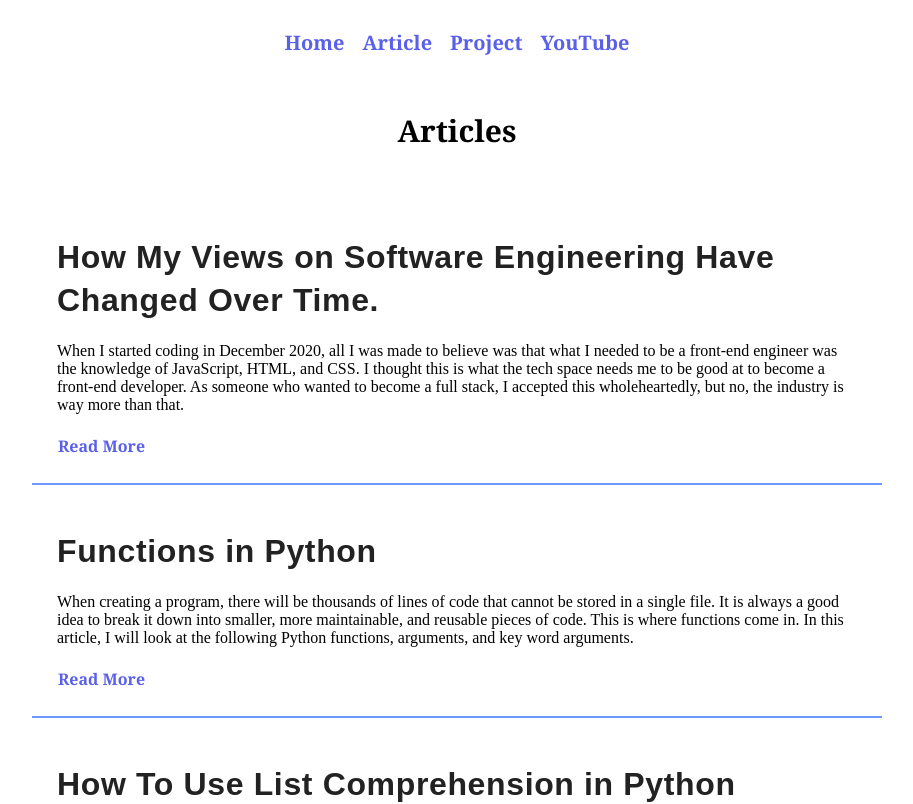
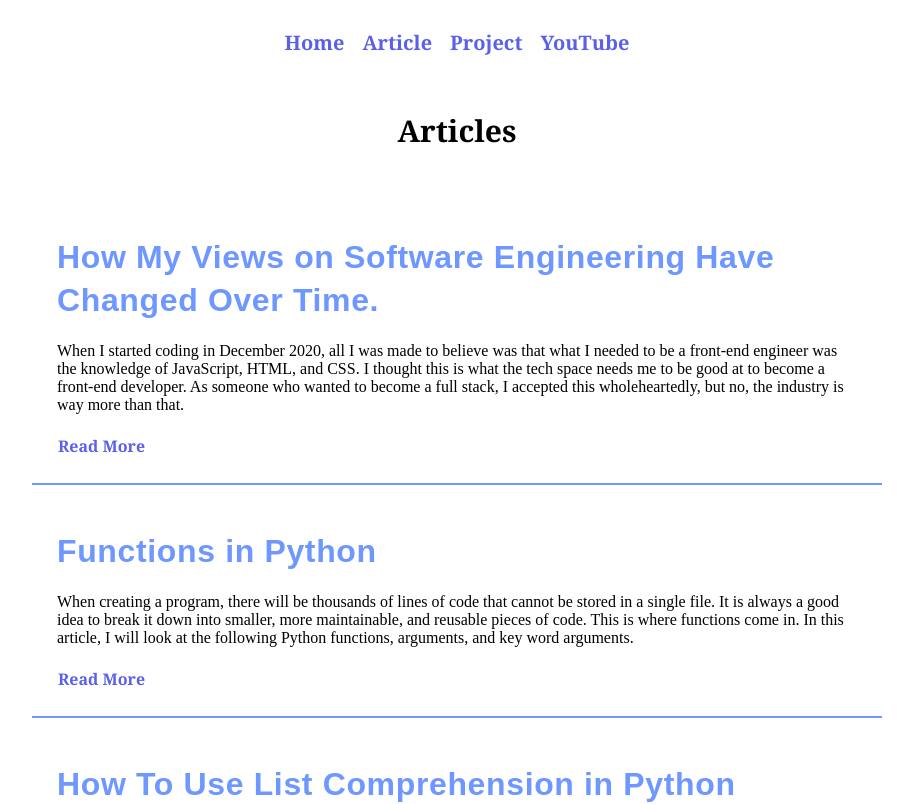
Before and after one commit to Enecode/personal-portfolio, a React (Create React App) app: page /article in a window 1280 px wide. Shown: the top 804 px of the page, without its empty margins (183-1096 px from the left). Built offline with nearby package versions, Linux system fonts and the light colour scheme.

Commit message:
modified the projects css

```diff
--- a/src/Component/projects/Project.css
+++ b/src/Component/projects/Project.css
@@ -1,7 +1,7 @@
 .title{
     font-family: Switzer,sans-serif;
     font-weight: 700;
-    color: #222;
+    color: #6e97ff;
     letter-spacing: .02em;
 }
 
```
